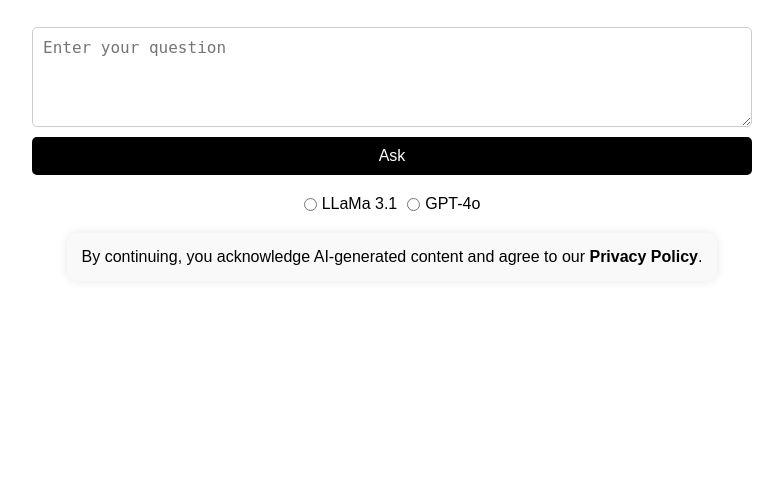
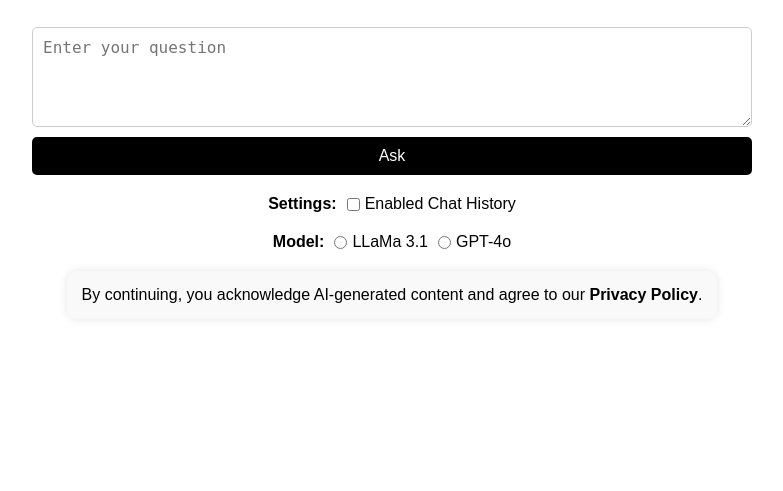
Before and after one commit to Haozhe-Li/free-ai-chat, a Flask app: page /en/ in a window 1280 px wide. Shown: the part 253-744 px from the top of the page, without its empty margins (248-1031 px from the left). Run offline with Flask 3, Linux system fonts and the light colour scheme; parts of the project's set-up code (start-up, migrations or seed data) failed here and were passed over.

Commit message:
feat: chat history

```diff
--- a/app.py
+++ b/app.py
@@ -92,7 +92,8 @@ async def generate():
         return jsonify({"response": "Error Occured in Backend, Error Code: 403"})
     input_text = request.form.get("input_text")
     model = request.form.get("model")
-    response = await generate_response(input_text, model)
+    context = json.loads(request.form.get("context")) if request.form.get("context") != "" else None
+    response = await generate_response(input_text=input_text, model=model, context=context)
     return jsonify({"response": response})
 
 
--- a/core/generateResponse.py
+++ b/core/generateResponse.py
@@ -1,5 +1,4 @@
 import os
-import json
 import httpx
 
 from core.prompts import *
@@ -33,7 +32,9 @@ async def fetch(url: str, headers: dict, payload: dict):
     return response
 
 
-async def generate_response(input_text: str, model: str, role: str="") -> str:
+async def generate_response(
+    input_text: str, model: str, role: str = "", context: list = None
+) -> str:
     """
     Generate response based on the input_text and model.
     If model is GPT, use OpenAI API, otherwise use Groq API
@@ -60,24 +61,36 @@ async def generate_response(input_text: str, model: str, role: str="") -> str:
         "Content-Type": "application/json",
     }
 
+    messages = [
+        {
+            "role": "system",
+            "content": rolePrompt + startConversation,
+        }
+    ]
+
+    # add context which a list behind the message list
+    messages = messages + context if context else messages
+
+    messages.append(
+        {
+            "role": "user",
+            "content": input_text,
+        }
+    )
+
     payload = {
-        "messages": [
-            {
-                "role": "system",
-                "content": rolePrompt + startConversation,
-            },
-            {"role": "user", "content": input_text}
-        ],
+        "messages": messages,
         "model": model,
         "temperature": 1,
         "max_tokens": 2048,
-        "top_p": 1
+        "top_p": 1,
     }
     try:
         response = await fetch(url, headers, payload)
         return response.json()["choices"][0]["message"]["content"]
     except Exception as e:
         return "Error Occured in Backend, Error Code: 500"
+
 
 def is_valid(input_text: str, model: str) -> bool:
     """
--- a/i18n/en.json
+++ b/i18n/en.json
@@ -7,6 +7,9 @@
     "button": "Ask",
     "empty_input": "Just a quick note to make sure you have got all the right info in there and selected the model. 😊 :)",
     "language": "en",
+    "config": "Settings: ",
+    "chat_history": "Enabled Chat History",
+    "model_selection": "Model: ",
     "discalimer": "By continuing, you acknowledge AI-generated content and agree to our <b><a href=\"/privacy\">Privacy Policy</a></b>.",
     "placeholder": "Enter your question",
     "footer": "© 2024 <b><a href=\"https://haozhe.li\">Haozhe Li</a></b>. All rights reserved."
--- a/i18n/ja.json
+++ b/i18n/ja.json
@@ -6,7 +6,10 @@
     "subtitle": "AIと対話する",
     "button": "質問をする",
     "empty_input": "入力が空でないことと、モデルが選択されていることを確認してください :)",
-    "language": "zh-CN",
+    "language": "ja",
+    "config": "セッティング",
+    "chat_history": "チャット履歴",
+    "model_selection": "モデル",
     "discalimer": "利用を継続することで、コンテンツが人工知能によって生成されていることを認め、<b><a href=\"/privacy\">プライバシーポリシー</a></b>に同意したものとみなされます。",
     "placeholder": "質問を入力してください",
     "footer": "© 2024 <b><a href=\"https://haozhe.li\">イ・ホチョル</a></b>. 無断複写・転載を禁じます。"
--- a/i18n/zh.json
+++ b/i18n/zh.json
@@ -7,6 +7,9 @@
     "button": "提问",
     "empty_input": "确保您的输入不是空的，并且您已选择了模型:)",
     "language": "zh-CN",
+    "config": "设置：",
+    "chat_history": "联想聊天历史",
+    "model_selection": "模型：",
     "discalimer": "继续使用，即表示您已知晓内容为人工智能生成，并同意我们的<b><a href=\"/privacy\">隐私政策</a></b>。",
     "placeholder": "请输入您的问题",
     "footer": "© 2024 <b><a href=\"https://haozhe.li\">李浩哲</a></b>. 保留所有权利。"
--- a/static/js/main.js
+++ b/static/js/main.js
@@ -1,6 +1,12 @@
 var message = ""
 var submessage = ""
 var pageLanguage = document.querySelector("html").lang;
+var chatHistory = JSON.parse(localStorage.getItem('chatHistory')) || [];
+
+function updateChatHistory(newMessage) {
+  chatHistory.push(newMessage);
+  localStorage.setItem('chatHistory', JSON.stringify(chatHistory));
+}
 
 var warningMessages = {
   "noinput": {
@@ -48,6 +54,17 @@ document.addEventListener("DOMContentLoaded", function () {
       'input[name="model"]:checked'
     ).value;
 
+    var enableContext = document.getElementById("enabled_context").checked;
+
+    if (!enableContext) {
+      chatHistory = [];
+    } else {
+      if (chatHistory.length > 5) {
+        // only keep the last five in chatHistory which a list
+        chatHistory = chatHistory.slice(chatHistory.length - 5);
+      }
+    }
+
     var generatingTimeout = setTimeout(function () {
       responseElement.textContent = "Still generating...";
       responseElement.style.display = "block";
@@ -55,7 +72,7 @@ document.addEventListener("DOMContentLoaded", function () {
 
     fetch("/generate", {
       method: "POST",
-      body: new URLSearchParams({ input_text: inputText, model: model }),
+      body: new URLSearchParams({ input_text: inputText, model: model, context: JSON.stringify(chatHistory) }),
       headers: {
         "Content-Type": "application/x-www-form-urlencoded",
       },
@@ -74,11 +91,15 @@ document.addEventListener("DOMContentLoaded", function () {
           message = data.response;
           submessage = `<i style="color: gray;">${model} is ready in ${duration} ms⚡️</i>`
           responseElement.innerHTML = submessage + "<br><br>" + message;
+          if (enableContext) {
+            updateChatHistory({ "role": "user", "content": inputText });
+            updateChatHistory({ "role": "assistant", "content": message });
+          }
         }
       })
       .catch((error) => {
         console.error("Error:", error);
-        clearTimeout(generatingTimeout); // Clear the timeout in case of error
+        clearTimeout(generatingTimeout);
       });
   };
 
--- a/static/styles.css
+++ b/static/styles.css
@@ -153,7 +153,7 @@ footer {
     background-color: #f9f9f9;
 }
 
-.model-selection {
+.config {
     margin-top: 20px;
     display: flex;
     justify-content: center;
@@ -161,23 +161,23 @@ footer {
     gap: 10px;
 }
 
-.model-selection label {
+.config label {
     display: flex;
     align-items: center;
     cursor: pointer;
 }
 
-.model-selection input[type="checkbox"],
-.model-selection input[type="radio"] {
+.config input[type="checkbox"],
+.config input[type="radio"] {
     margin-right: 5px;
 }
 
-.model-selection label:hover {
+.config label:hover {
     text-decoration: underline;
 }
 
 @media (max-width: 600px) {
-    .model-selection {
+    .config {
         flex-direction: column;
         align-items: center;
     }
--- a/templates/index.html
+++ b/templates/index.html
@@ -1,43 +1,25 @@
 <!DOCTYPE html>
 <html lang="{{language}}">
+
 <head>
   <meta charset="UTF-8" />
   <meta name="viewport" content="width=device-width, initial-scale=1.0" />
   <title>{{ website_name }}</title>
-    <link
-      rel="stylesheet"
-      href="{{ url_for('static', filename='styles.css') }}"
-    />
-    <link
-      rel="apple-touch-icon"
-      sizes="180x180"
-      href="{{ url_for('static', filename='favicon/apple-touch-icon.png') }}"
-    />
-    <link
-      rel="icon"
-      type="image/png"
-      sizes="32x32"
-      href="{{ url_for('static', filename='favicon/favicon-32x32.png') }}"
-    />
-    <link
-      rel="icon"
-      type="image/png"
-      sizes="16x16"
-      href="{{ url_for('static', filename='favicon/favicon-16x16.png') }}"
-    />
-    <link
-      rel="manifest"
-      href="{{ url_for('static', filename='favicon/site.webmanifest') }}"
-    />
+  <link rel="stylesheet" href="{{ url_for('static', filename='styles.css') }}" />
+  <link rel="apple-touch-icon" sizes="180x180"
+    href="{{ url_for('static', filename='favicon/apple-touch-icon.png') }}" />
+  <link rel="icon" type="image/png" sizes="32x32"
+    href="{{ url_for('static', filename='favicon/favicon-32x32.png') }}" />
+  <link rel="icon" type="image/png" sizes="16x16"
+    href="{{ url_for('static', filename='favicon/favicon-16x16.png') }}" />
+  <link rel="manifest" href="{{ url_for('static', filename='favicon/site.webmanifest') }}" />
 </head>
+
 <body>
   <header>
     <div class="logo">
       <a href="/">
-          <img
-            src="{{ url_for('static', filename='favicon/android-chrome-512x512.png') }}"
-            alt="Logo"
-          />
+        <img src="{{ url_for('static', filename='favicon/android-chrome-512x512.png') }}" alt="Logo" />
       </a>
     </div>
     <nav>
@@ -50,15 +32,18 @@
     <form action="/generate" , method="post">
       <textarea placeholder="{{ placeholder }}" name="input_text" id="input_text"></textarea>
       <button type="submit">{{ button }}</button>
-        <div class="model-selection">
-          <label
-            ><input type="radio" name="model" value="LLaMa 3.1"/>LLaMa
-            3.1</label
-          >
-          <label
-            ><input type="radio" name="model" value="GPT-4o"/>GPT-4o
-          </label
-          >
+      <div class="config">
+        <b>{{ config }}</b>
+        <label>
+          <input type="checkbox" name="enabled_context" id="enabled_context" class="checkbox"/>{{ chat_history }}
+        </label>
+      </div>
+      <div class="config">
+        <b>{{ model_selection | safe }}</b>
+        <label><input type="radio" name="model" value="LLaMa 3.1" />LLaMa
+          3.1</label>
+        <label><input type="radio" name="model" value="GPT-4o" />GPT-4o
+        </label>
       </div>
     </form>
 
@@ -71,4 +56,5 @@
   </footer>
   <script src="{{ url_for('static', filename='js/main.js') }}"></script>
 </body>
+
 </html>
```
Lines whose indentation alone changed are shown as unchanged.
